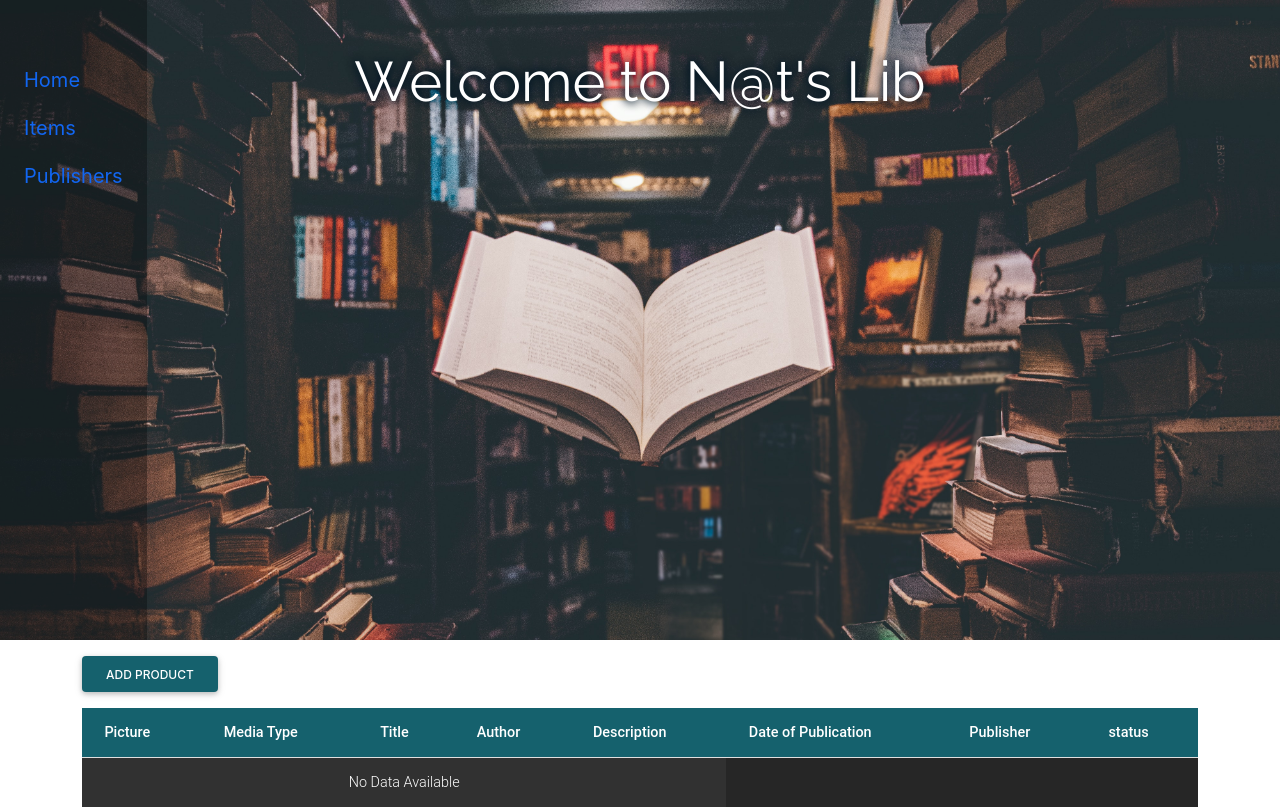
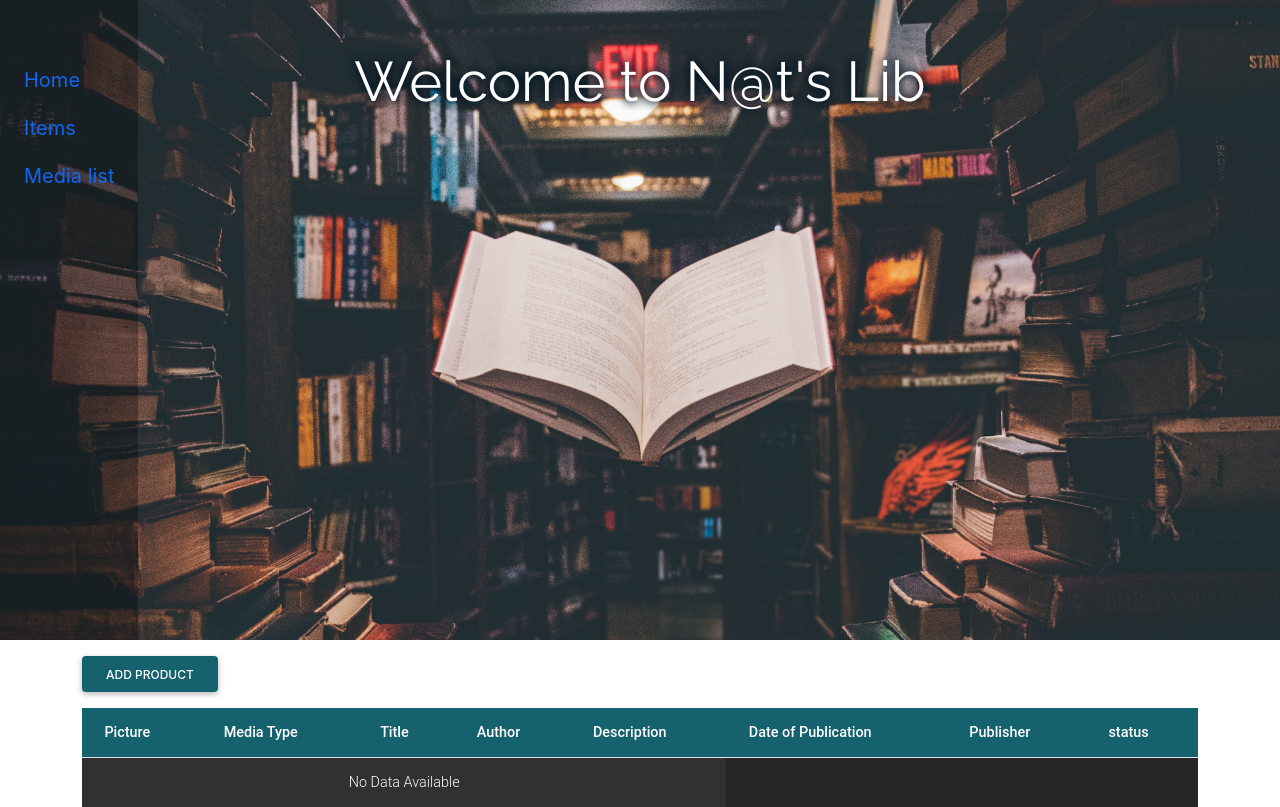
Before and after one commit to nat-oku/FE21-CR10-Natalia, a PHP site: page / in a window 1280 px wide. Shown: the top 807 px of the page. Run offline with PHP 8.4, Linux system fonts and the light colour scheme; data that the repository does not hold is empty; some libraries are stand-ins or nearby versions.

Commit message:
inserting href to media-list

```diff
--- a/components/navbar.php
+++ b/components/navbar.php
@@ -10,7 +10,7 @@
         <a class="nav-link active fs-5" href="#locations">Items</a>
       </li>
       <li class="nav-item">
-        <a class="nav-link active fs-5" href="#restaurant">Publishers</a>
+        <a class="nav-link active fs-5" href="components/media-list.php">Media list</a>
       </li>
     </ul>
   </nav>
```
